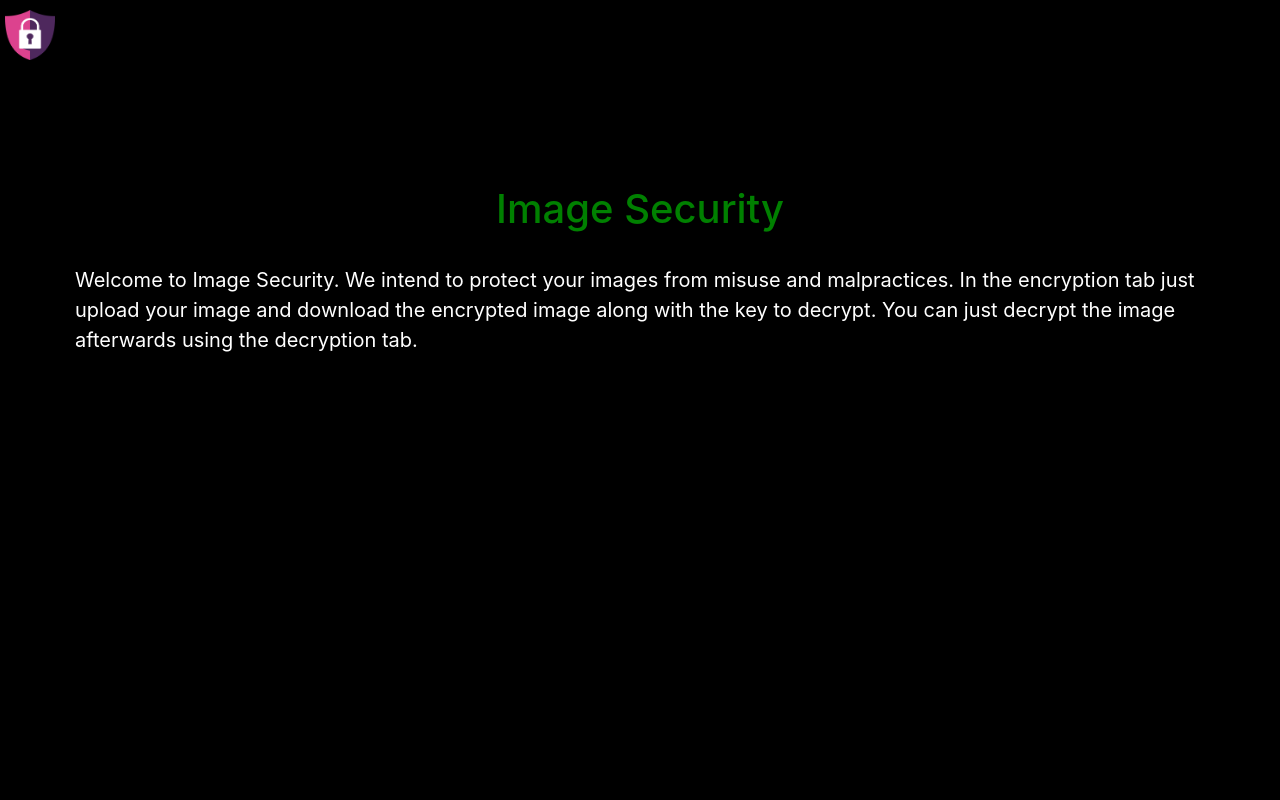
After one commit to Moonshallow5/Image_Encrypter, a Flask app: template templates/index.html in a window 1280 px wide. The commit adds this page. Run offline with Flask 3, Linux system fonts and the light colour scheme; the template is opened without the code that fills it: most values are stand-ins (such as "Sample title", 1, 10 or a date in 2020); some libraries are stand-ins or nearby versions.

Commit message:
adding some files

```diff
--- a/static/content/site.css
+++ b/static/content/site.css
@@ -1,42 +1,10 @@
 body {
-    padding-top: 50px;
-    padding-bottom: 20px;
+    padding-top: 5px; /*padding for top to prevent */
+
 }
 
 /* Set padding to keep content from hitting the edges */
 .body-content {
-    padding-left: 15px;
-    padding-right: 15px;
+    padding-left: 5px;
+    padding-right: 5px;
 }
-
-/* Set width on the form input elements since they're 100% wide by default */
-input,
-select,
-textarea {
-    max-width: 280px;
-}
-
-/* styles for validation helpers */
-.field-validation-error {
-    color: #b94a48;
-}
-
-.field-validation-valid {
-    display: none;
-}
-
-input.input-validation-error {
-    border: 1px solid #b94a48;
-}
-
-input[type="checkbox"].input-validation-error {
-    border: 0 none;
-}
-
-.validation-summary-errors {
-    color: #b94a48;
-}
-
-.validation-summary-valid {
-    display: none;
-}
--- /dev/null
+++ b/templates/index.html
@@ -0,0 +1,22 @@
+{% extends "layout.html" %}
+{% block content %}
+<style type="text/css">
+        body{
+            background-color: black;
+            color: green;
+        }
+        .start {
+        	background-color: black;
+        }
+    </style>
+    <br><br><br><br><br>
+<div class="\start">
+    <div class="typewriter">
+    <h1>Image Security</h1>
+    <br></div>
+    <p >Welcome to Image Security. We intend to protect your images from misuse and malpractices. In the encryption tab just upload your image and download the encrypted image along with the key to decrypt. You can just decrypt the image afterwards using the decryption tab.
+    </p> <!--class ="lead"-->
+
+</div>
+	<br><br><br><br><br>
+{% endblock %}
--- /dev/null
+++ b/templates/layout.html
@@ -0,0 +1,174 @@
+﻿<!DOCTYPE html>
+<html>
+<head>
+    <meta charset="utf-8" />
+    <meta name="viewport" content="width=device-width, initial-scale=1.0">
+    <title>{{ title }} - Image Encrypter</title>
+    <link rel="stylesheet" type="text/css" href="/static/content/bootstrap.min.css" />
+    <link rel="stylesheet" type="text/css" href="/static/content/site.css" />
+    <!--<script src="/static/scripts/modernizr-2.6.2.js"></script>-->
+    <link href="https://fonts.googleapis.com/css2?family=Press+Start+2P&display=swap" rel="stylesheet">
+    <!--<link href="https://fonts.googleapis.com/css2?family=Orbitron:wght@500&display=swap" rel="stylesheet">-->
+</head>
+<style>
+  /*
+.link {
+  outline: none;
+  text-decoration: none;
+  position: relative;
+  font-size: 1.5em;
+  line-height: 10%;
+  color: #9e9ba4;
+  display: inline-block;
+}
+    .link--kukuri {
+  text-transform: uppercase;
+  font-weight: 900;
+  overflow: hidden;
+  line-height: 0.75;
+  color: #b2b0a9;
+}
+
+.link--kukuri:hover {
+  color: #b2b0a9;
+}
+
+.link--kukuri::after {
+  content: '';
+  position: absolute;
+  height: 16px;
+  width: 100%;
+  top: 50%;
+  margin-top: -8px;
+  right: 0;
+  background: #F9F9F9;
+  transform: translate3d(-100%,0,0);
+  transition: transform 0.4s;
+  transition-timing-function: cubic-bezier(0.7,0,0.3,3);
+}
+
+.link--kukuri:hover::after {
+  transform: translate3d(100%,0,0);
+}
+
+.link--kukuri::before {
+  content: attr(data-letters);
+  position: absolute;
+  z-index: 2;
+  overflow: hidden;
+  color: #2bff00;
+  white-space: nowrap;
+  width: 0%;
+  transition: width 0.4s 0.3s;
+}
+
+.link--kukuri:hover::before {
+  width: 100%;
+}
+*/
+
+.center1 {
+  text-align: center;
+}
+
+
+  .typewriter {
+        text-align:center;
+    }
+/*
+
+.typewriter h2{
+  overflow: hidden;
+  border-right: .15em solid orange;
+  white-space: nowrap;
+  margin: 0 auto;
+  letter-spacing: .15em;
+  animation:
+    typing 3.5s steps(40, end),
+    blink-caret .75s step-end infinite;
+}
+*/
+/*
+.typewriter h1{
+  overflow: hidden;
+  border-right: .15em solid orange;
+  white-space: nowrap;
+  margin: 0 auto;
+  letter-spacing: .15em;
+  animation:
+    typing 3.5s steps(40, end),
+    blink-caret .75s step-end infinite;
+}
+*/
+/*.typewriter h3{
+  transition-delay: 5s;
+  overflow: hidden;
+  border-right: .15em solid orange;
+  white-space: nowrap;
+  margin: 0 auto;
+  letter-spacing: .15em;
+  animation:
+    typing 3.5s steps(40, end),
+    blink-caret .75s step-end infinite;
+}*/
+.start h1 {
+    text-align: center;
+    font-family: 'Times New Roman', cursive;
+    font-size: 60px;
+}
+/*
+
+@keyframes typing {
+  from { width: 0 }
+  to { width: 100% }
+}
+*/
+
+/*
+@keyframes blink-caret {
+  from, to { border-color: transparent }
+  50% { border-color: orange; }
+}
+  */
+h2 {
+    font-family: 'Press Start 2P', cursive;
+}
+h3 {
+    font-family: 'Press Start 2P', cursive;
+}
+body{
+            background-color: black;
+            color: #2bff00; /* the whole ody colour */
+        }
+p {
+    color: white;
+    font-size: 20px;
+}
+</style>
+<body>
+
+
+
+                <a href="/" class="navbar-brand">
+
+<img border="0" alt="Homepage" src="..\static\content\logo.png" width="50" height="50" ></a>
+
+
+
+
+
+    <div class="container body-content">
+        {% block content %}{% endblock %}
+        <hr />
+        <footer>
+            <marquee scrollamount="10"><p>&copy; {{ year }} - Image Encrypter</p></marquee>
+        </footer>
+    </div>
+
+    <!--<script src="/static/scripts/jquery-1.10.2.js"></script>
+    <script src="/static/scripts/bootstrap.js"></script>
+    <script src="/static/scripts/respond.js"></script>-->
+    {% block scripts %}{% endblock %}
+
+</body>
+</html>
--- /dev/null
+++ b/views.py
@@ -0,0 +1,107 @@
+"""
+Routes and views for the flask application.
+"""
+
+from datetime import datetime
+from flask import render_template
+from flask import request
+import random
+from flask import Flask, flash, request, redirect, url_for
+from flask import send_from_directory
+from flask import send_file
+
+app=Flask(__name__)
+def encrypt(file):
+    fo = open(file, "rb")
+    image=fo.read()
+    fo.close()
+    image=bytearray(image)
+    key=random.randint(0,256)
+    for index,value in enumerate(image):
+        # changes the bytearray of the image, hence, it encrypts it
+        image[index]=value^key
+    fo=open("enc.jpg","wb")
+    imageRes="enc.jpg"
+    # makes a new image called enc.jpg which is now encrypted
+    fo.write(image)
+    fo.close()
+    return (key,imageRes)
+
+
+
+def decrypt(key,file):
+    fo = open(file, "rb")
+    image=fo.read()
+    fo.close()
+    image=bytearray(image)
+    for index,value in enumerate(image):
+        image[index]=value^key
+    fo=open("dec.jpg","wb")
+    imageRes="dec.jpg"
+    fo.write(image)
+    fo.close()
+    return imageRes
+
+
+
+@app.route('/')
+@app.route('/home')
+def home():
+    # Thi tab is just the homepae of the app
+    return render_template(
+        'index.html',
+        title='Home Page',
+    )
+
+@app.route('/contact')
+def contact():
+    #This tab is for decrypting the image (comes in second)
+    return render_template(
+        'contact.html',
+        title='Decrypt',
+        message='Please upload your encrypted image along with the key'
+    )
+
+@app.route('/about')
+def about():
+    # This tab is for encrypting the image (comes in first)
+    return render_template(
+        'about.html',
+        title='Encrypt',
+        message='Upload the image here'
+    )
+
+@app.route('/contact1', methods = ['POST'])
+def contact1():
+    if request.method == 'POST':
+        global f
+        f = request.files['file']  # Requests for the encrypted file and the key
+        f.save(f.filename)
+        text = request.form['key']
+        key=int(text)
+        image=decrypt(key,f.filename)
+        return render_template('contact1.html',
+        title='Decrypted',
+        message='This is your Decrypted image', name = f.filename)
+
+@app.route('/about1', methods = ['POST'])
+def about1():
+    if request.method == 'POST':
+        global f
+        f = request.files['file']
+        f.save(f.filename)
+        key,image=encrypt(f.filename) # Requests for a normal image file, encrypts it and provides the key
+        return render_template('about1.html',
+        title='Encrypted',
+        message='This is your encrypted image', name = f.filename,keys=key,images=image)
+
+@app.route('/return-file')
+def return_file():
+    return send_file("../enc.jpg",attachment_filename="enc.jpg") # Encrypted file
+
+@app.route('/return-file1')
+def return_file1():
+    return send_file("../dec.jpg",attachment_filename="dec.jpg") # Decrypted file
+
+
+app.run(debug=True)
```
Also changed, not shown: templates/about.html (added, +21 -0 lines), templates/about1.html (added, +20 -0 lines), templates/contact.html (added, +20 -0 lines), templates/contact1.html (added, +16 -0 lines), 3 other files.
